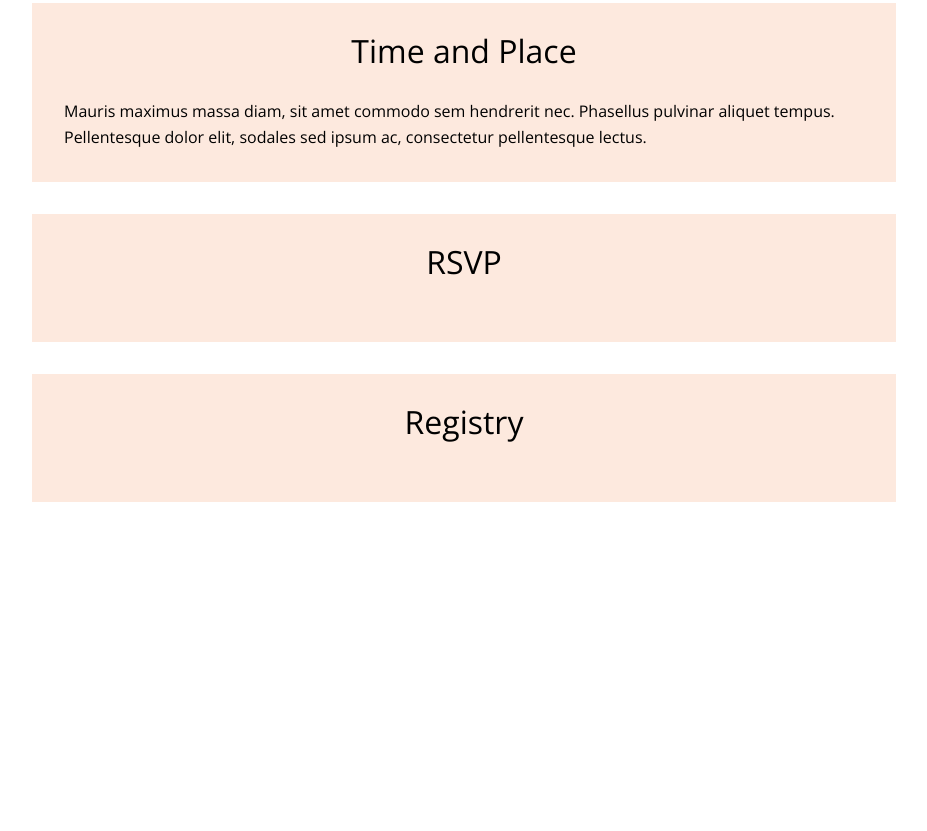
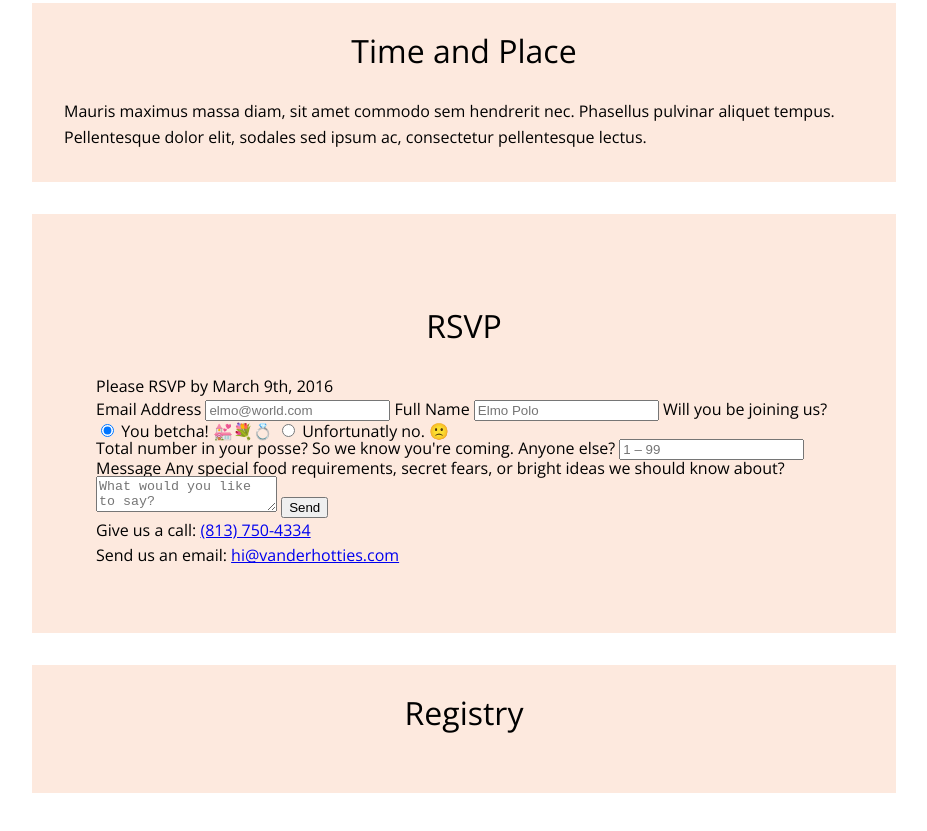
Before and after one commit to egavril/wedding-site, a plain HTML site: page index.html in a window 1280 px wide. Shown: the part 999-1830 px from the top of the page, without its empty margins (176-1103 px from the left). Before the commit the page ends 1565 px from the top, so only its background shows below. Drawn offline with nearby package versions, Linux system fonts and the light colour scheme.

Commit message:
added form

```diff
--- a/index.html
+++ b/index.html
@@ -33,7 +33,44 @@
 			<p>Mauris maximus massa diam, sit amet commodo sem hendrerit nec. Phasellus pulvinar aliquet tempus. Pellentesque dolor elit, sodales sed ipsum ac, consectetur pellentesque lectus.</p>
 		</section>
 		<section class="rsvp" id="rsvp">
-			<h2>RSVP</h2>
+
+			<div class="rsvp">
+      <h2>RSVP</h2>
+
+      <p>Please RSVP by March 9th, 2016</p>
+
+      <label for="email">Email Address</label>
+      <input type="text" name="email" placeholder="elmo@world.com">
+
+      <label for="name">Full Name</label>
+      <input type="text" name="name" placeholder="Elmo Polo">
+
+      <label>Will you be joining us?</label>
+      <fieldset>
+        <label>
+          <input type="radio" name="join" value="true" checked=""> You betcha! 💒💐💍
+        </label>
+        <label>
+          <input type="radio" name="join" value="false"> Unfortunatly no. 🙁
+        </label>
+      </fieldset>
+
+      <label for="count">Total number in your posse?</label>
+      <span>So we know you're coming. Anyone else?</span>
+      <input type="text" name="count" placeholder="1 – 99">
+
+      <label for="message">Message</label>
+      <span>Any special food requirements, secret fears, or bright ideas we should know about?</span>
+      <textarea name="message" placeholder="What would you like to say?"></textarea>
+
+      <button class="submit" type="submit">Send</button>
+
+      <p class="contact">
+        Give us a call: <a href="tel:8137504334">(813) 750-4334</a>
+        <br>
+        Send us an email: <a href="mailto:hi@vanderhotties.com">hi@vanderhotties.com</a>
+      </p>
+    </div>
 		</section>
 		<section class="registry" id="registry">
 			<h2>Registry</h2>
```
